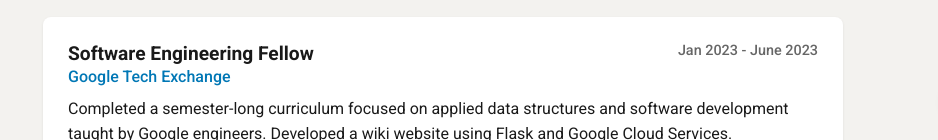
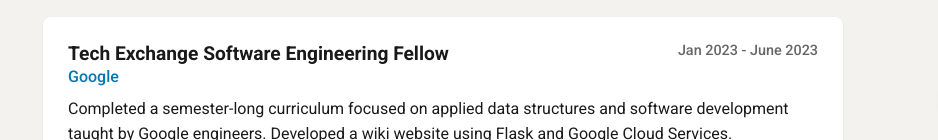
Before and after one commit to JulianPac/invitation, a plain HTML site: page invitation.html in a window 1280 px wide. Both pictures are taken after a click on the button "Get to know me". Shown: the part 660-800 px from the top of the page, 197-1135 px from the left. Drawn offline with Linux system fonts and the light colour scheme.

Commit message:
Update job title and company in invitation.html

```diff
--- a/invitation.html
+++ b/invitation.html
@@ -326,8 +326,8 @@
             <div class="resume-item">
                 <div class="job-header">
                     <div>
-                        <div class="job-title">Software Engineering Fellow</div>
-                        <div class="company">Google Tech Exchange</div>
+                        <div class="job-title">Tech Exchange Software Engineering Fellow</div>
+                        <div class="company">Google</div>
                     </div>
                     <div class="date">Jan 2023 - June 2023</div>
                 </div>
@@ -340,6 +340,7 @@
         <section>
             <h3 class="section-title">Technical Skills</h3>
             <div class="skills-container">
+                <span class="skill-tag">Python (3 years)</span>
                 <span class="skill-tag">Java (3 years)</span>
                 <span class="skill-tag">HTML (3 years)</span>
                 <span class="skill-tag">JavaScript(1 year)</span>
```
